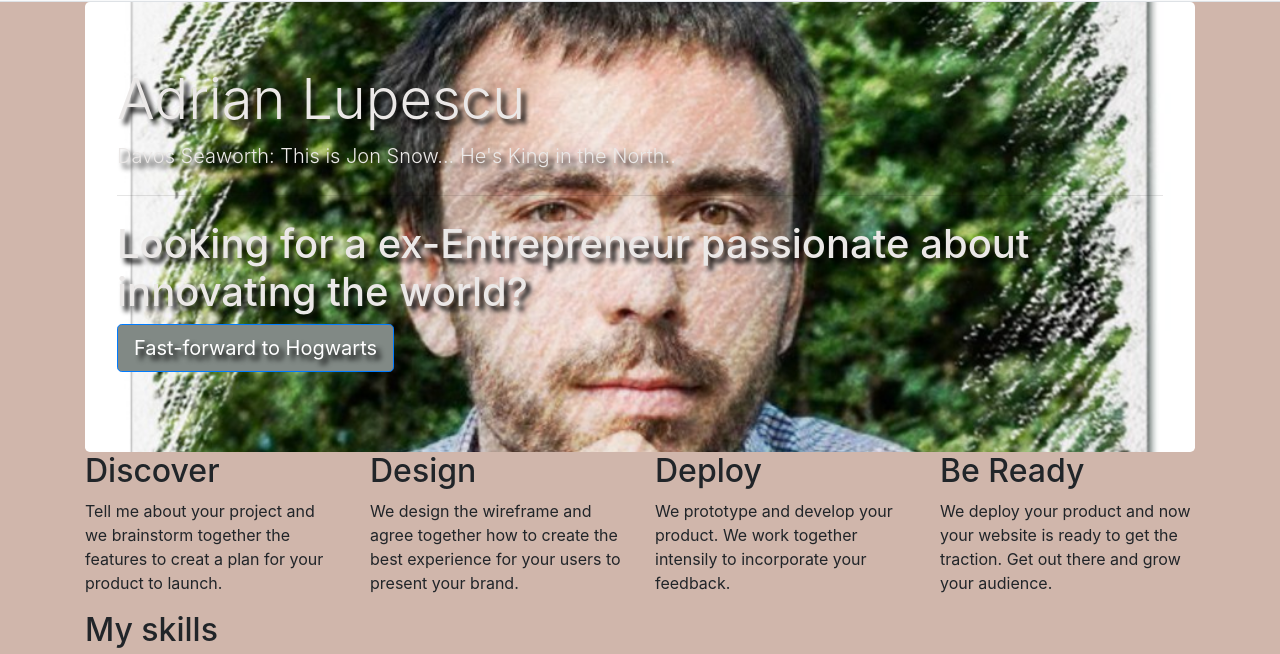
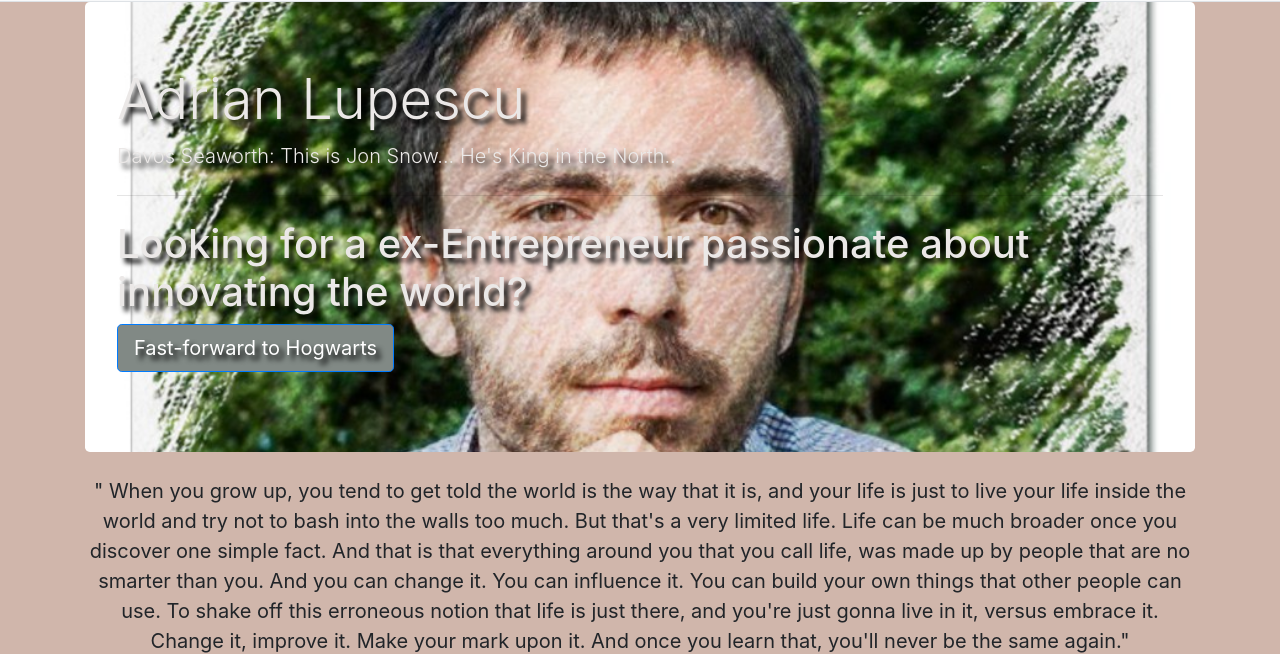
Before and after one commit to Lupescua/Bootstrap_profile, a website: page src/index.html in a window 1280 px wide. Shown: the part 95-749 px from the top of the page. Drawn offline with nearby package versions, Linux system fonts and the light colour scheme; files that its build step writes are made by us from their sources.

Commit message:
Auto stash before merge of "master" and "origin/master"

```diff
--- a/src/index.html
+++ b/src/index.html
@@ -55,17 +55,25 @@
                 <hr class="my-4">
                 <!-- <img src="img\adrian_serious_painting.jpg" alt="It’s me, Adrian Lupescu"> -->
                 <h1>Looking for a ex-Entrepreneur passionate about innovating the world? </h1>
-                <!-- <p>Steve Jobs: When you grow up, you tend to get told the world is the way that it is, and your life is just
-                    to live your life inside the world and try not to bash into the walls too much. But that's a very limited
-                    life. Life can be much broader once you discover one simple fact. And that is that everything around
-                    you that you call life, was made up by people that are no smarter than you. And you can change it. You
-                    can influence it. You can build your own things that other people can use. To shake off this erroneous
-                    notion that life is just there, and you're just gonna live in it, versus embrace it. Change it, improve
-                    it. Make your mark upon it. And once you learn that, you'll never be the same again.</p> -->
                 <p class="lead">
                     <a class="btn btn-primary btn-lg" href="#contact" role="button">Fast-forward to Hogwarts</a>
                 </p>
             </div>
+            <br>
+
+            <blockquote class="blockquote text-center">
+                <p class="mb-0">" When you grow up, you tend to get told the world is the way that it is, and your life is just to live your
+                    life inside the world and try not to bash into the walls too much. But that's a very limited life. Life
+                    can be much broader once you discover one simple fact. And that is that everything around you that you
+                    call life, was made up by people that are no smarter than you. And you can change it. You can influence
+                    it. You can build your own things that other people can use. To shake off this erroneous notion that
+                    life is just there, and you're just gonna live in it, versus embrace it. Change it, improve it. Make
+                    your mark upon it. And once you learn that, you'll never be the same again."</p>
+                <!-- <footer class="blockquote-footer"> -->
+                <cite title="Source Title">Steve Jobs</cite>
+                <!-- </footer> -->
+            </blockquote>
+            <br/>
             <div class="row">
                 <div class="col-sm-6 col-md">
                     <h2>Discover</h2>
--- a/src/scss/_custom_styles.scss
+++ b/src/scss/_custom_styles.scss
@@ -12,6 +12,7 @@ $white-text-color: #EBE8E7;
 }
 // .jumbotron {
 //     background-image: url("img\adrian_serious_painting.jpg");}
+
 .jumbotron {
     margin-bottom: 0px;
     background-image: url(../img/adrian_serious_painting.jpg);
--- a/src/scss/_custom_variables.scss
+++ b/src/scss/_custom_variables.scss
@@ -8,3 +8,7 @@ $white-text-color: #EBE8E7;
 // White Smoke - a kind of light pink. Good for white text
 $second-bg: #818985;
 // secondary-background-color: #818985 _ Slate Grey - a kind of grey. Good for backgrounds
+
+@media screen {
+
+}
```
